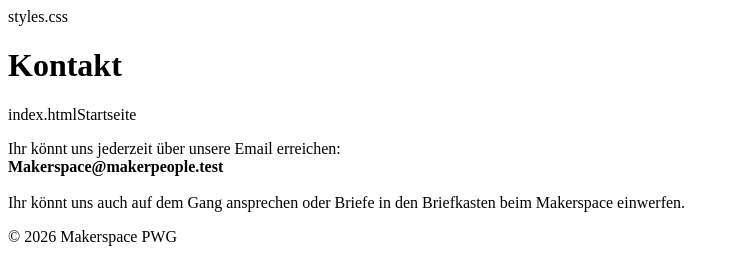
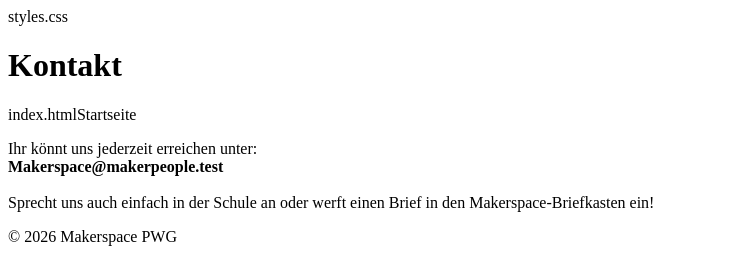
Before and after one commit to Makerspacesc/Makerspace-3, a plain HTML site: page kontakt.html in a window 1280 px wide. Shown: the whole page, without its empty margins (0-739 px from the left). Drawn offline with Linux system fonts and the light colour scheme.

Commit message:
Update kontakt.html
zweiter Anlauf

```diff
--- a/kontakt.html
+++ b/kontakt.html
@@ -6,6 +6,7 @@
     <title>Kontakt</title>
     styles.css
 </head>
+
 <body>
 
 <header>
@@ -17,10 +18,10 @@
 
 <section class="content">
     <p>
-        Ihr könnt uns jederzeit über unsere Email erreichen:<br>
+        Ihr könnt uns jederzeit erreichen unter:<br>
         <strong>Makerspace@makerpeople.test</strong><br><br>
-        Ihr könnt uns auch auf dem Gang ansprechen oder Briefe in
-        den Briefkasten beim Makerspace einwerfen.
+        Sprecht uns auch einfach in der Schule an oder werft einen Brief
+        in den Makerspace-Briefkasten ein!
     </p>
 </section>
 
```
